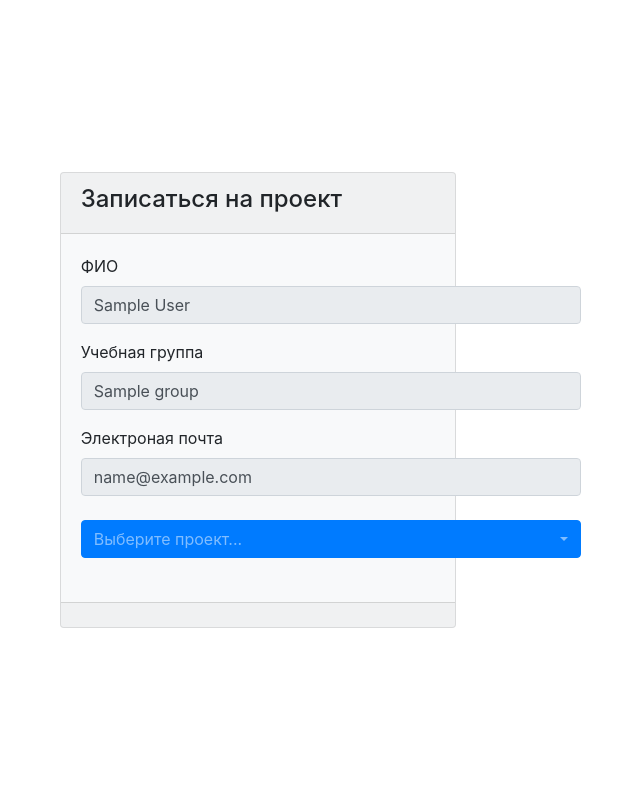
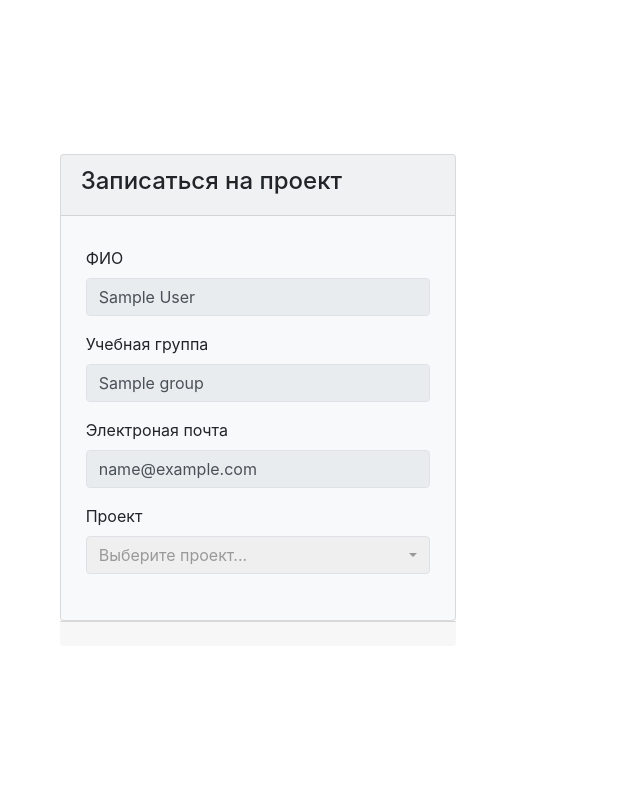
Before and after one commit to iryabuhin/flask-azure-login-demo, a Flask app: template app/templates/projectSelect.html in a window 1280 px wide. Shown: the part 61-861 px from the top of the page, without its empty margins (382-1022 px from the left). Run offline with Flask 2, Linux system fonts and the light colour scheme; the template is opened without the code that fills it: most values are stand-ins (such as "Sample title", 1, 10 or a date in 2020); some libraries are stand-ins or nearby versions.

Commit message:
add student grade check and fix select width

```diff
--- a/app/static/js/checkProjects.js
+++ b/app/static/js/checkProjects.js
@@ -6,24 +6,27 @@ $(function() {
     $(document).on('change', '#projectSelect', function () {
         let selectedProjectId = $(this).find(':selected').data('documentId');
         let cardFooter = $('.card-footer');
-        let dropdownToggleButton = $('.bootstrap-select > .dropdown-toggle');
+        let projectSelectButton = $('.bootstrap-select > .dropdown-toggle');
+        let teamSelectDiv = $(document).find('#teamSelectDiv');
 
         $.getJSON(`/api/projects/${selectedProjectId}/available`, {})
             .done(function (response) {
                 switch (response.status) {
                     case 'error':
-                        dropdownToggleButton.css('background-color', '#d9534f');
+                        projectSelectButton.removeClass('border-gray').addClass('border-danger').addClass('border-4');
 
+                        teamSelectDiv.prop('hidden', true);
                         cardFooter.empty();
-                        cardFooter.append(`<p class="lead text-danger font-weight-bold">${response.message}</p>`);
+                        cardFooter.append(`<p class="lead text-dark">${response.message}</p>`);
                         break;
                     case 'success':
-                        dropdownToggleButton.css('background-color', originalDropdownSelectBackgroundColor);
-                        $('form').children().last().prop('hidden', false);
+                        projectSelectButton.removeClass('border-danger').addClass('border-gray');
 
-                        let teamSelectDiv = $(document).find('#teamSelectDiv');
-                        teamSelectDiv.empty();
-                        teamSelectDiv.html('<select title="Выберите команду" data-width="500px" data-style="btn-primary" id="teamSelect" class="selectpicker show-tick"></select>');
+                        teamSelectDiv.prop('hidden', false);
+                        teamSelectDiv.append('<label for="#teamSelect">Команда</label>');
+                        teamSelectDiv.append(
+                            '<select id="teamSelect" class="selectpicker show-tick" title="Выберите команду" data-width="100%" data-style="border border-grey" ></select>'
+                        );
 
                         let teams = response.data.teams;
 
@@ -31,10 +34,10 @@ $(function() {
                             $('#teamSelect').append(`<option>${team.name} (свободных мест: ${team.emptySlots.toString()})</option>`);
                         });
 
-                        $('.selectpicker').selectpicker();
-                        // let cardFooter = $('.card-footer');
+                        $('.selectpicker').selectpicker('refresh');
+
                         cardFooter.empty()
-                        cardFooter.append('<button type="submit" id="submit" class="btn btn-lg btn-success">Записаться</button>');
+                        cardFooter.html('<button type="submit" id="submit" class="btn btn-lg btn-primary" disabled>Записаться</button>');
 
                         break;
                 }
@@ -44,11 +47,17 @@ $(function() {
             });
     });
 
+    $(document).on('change', '#teamSelect', function () {
+        if ($(this).val() !== '') {
+            $(document).find('#submit').removeAttr('disabled');
+        }
+    });
+
     $(document).on('click', '#submit', function (event) {
         event.preventDefault();
 
-        if (!$(document).find('#teamSelect') || $('#teamSelect').val() === 'default') {
-            return;
+        if (!$(document).find('#teamSelect') || $('#teamSelect').val() === '') {
+            $(this);
         }
 
         $(this).prop('disabled', true);
--- a/app/templates/base.html
+++ b/app/templates/base.html
@@ -9,8 +9,6 @@
         <link rel="stylesheet" href="https://maxcdn.bootstrapcdn.com/bootstrap/4.0.0/css/bootstrap.min.css" integrity="sha384-Gn5384xqQ1aoWXA+058RXPxPg6fy4IWvTNh0E263XmFcJlSAwiGgFAW/dAiS6JXm" crossorigin="anonymous">
         <link rel="stylesheet" href="https://cdnjs.cloudflare.com/ajax/libs/bootstrap-select/1.13.18/css/bootstrap-select.min.css" integrity="sha512-ARJR74swou2y0Q2V9k0GbzQ/5vJ2RBSoCWokg4zkfM29Fb3vZEQyv0iWBMW/yvKgyHSR/7D64pFMmU8nYmbRkg==" crossorigin="anonymous" />
         {% block styles %}
-            <!-- Bootstrap CSS -->
-            {{ bootstrap.load_css() }}
         {% endblock %}
         <style>
             body {
--- a/app/templates/card.html
+++ b/app/templates/card.html
@@ -8,7 +8,7 @@
 						<h4 class="h4">{% block card_title %}Записаться на проект{% endblock %}</h4>
 					{% endblock %}
 				</div>
-				<div class="card-body mx-auto my-auto">
+				<div class="card-body">
 					{% block card_body %}
 					{% endblock %}
 				</div>
--- a/app/templates/error.html
+++ b/app/templates/error.html
@@ -2,11 +2,11 @@
 
 {% block content %}
 <div class="container">
-    <div class="jumbotron align-self-center jumbotron-vertical-center">
+    <div class="jumbotron mt-4">
         <h4 class="display-4">{% block error_code %}{% if error_message is defined %}{{ error_header }}{% endif %}{% endblock %}</h4>
         {% block error %}
         {% if error_message is defined %}
-        {{ error_message }}
+            {{ error_message }}
         {% endif %}
         {% endblock %}
     </div>
--- a/app/templates/projectSelect.html
+++ b/app/templates/projectSelect.html
@@ -1,11 +1,19 @@
 {% extends "card.html" %}
 {% block styles %}
 <style>
+	.card-body {
+		padding: 30px 40px;
+	}
+
 	.dropdown-header {
 		padding: 0 1rem;
 	}
 	.dropdown-divider {
 		margin: 0.25rem 0;
+	}
+
+	.border-grey {
+		border: 1px solid #ced4da;
 	}
 </style>
 <link rel="stylesheet" href="https://cdnjs.cloudflare.com/ajax/libs/bootstrap-select/1.13.18/css/bootstrap-select.min.css" integrity="sha512-ARJR74swou2y0Q2V9k0GbzQ/5vJ2RBSoCWokg4zkfM29Fb3vZEQyv0iWBMW/yvKgyHSR/7D64pFMmU8nYmbRkg==" crossorigin="anonymous" />
@@ -14,30 +22,24 @@
 {% block title %} Запись {% endblock %}
 {% block card_body %}
 <form>
-	<div class="form-group row justify-content-between">
-		<div class="col-lg-12 col-sm-12">
+	<div class="form-group row">
 			<label for="fullName">ФИО</label>
-			<div class="form-control" id="fullName" readonly="">{{ data['fullName'] }}</div>
-		</div>
+			<div class="form-control border border-grey" id="fullName" readonly="">{{ data['fullName'] }}</div>
 	</div> <!-- form-group// -->
 
 	<div class="form-group row">
-        <div class="col-12">
 			<label for="group">Учебная группа</label>
-			<div id="group" class="form-control" readonly="">{{ data['group'] }}</div>
-		</div>
+			<div id="group" class="form-control border border-grey" readonly="">{{ data['group'] }}</div>
 	 </div>
 
 	<div class="form-group row">
-		<div class="col-12">
 			<label for="email">Электроная почта</label>
-			<div class="form-control" readonly="" id="email" >{{ data['email'] }}</div>
-		</div>
+			<div class="form-control border border-grey" readonly="" id="email" >{{ data['email'] }}</div>
 	</div> <!-- form-group// -->
 
-	<div class="row py-2 justify-content-center my-3">
-		<div class="col-12">
-			<select id="projectSelect" class="selectpicker show-tick" data-width="500px" title="Выберите проект..." data-live-search="true" data-width="auto" data-style="btn-primary" data-size="10">
+	<div class="form-group row">
+			<label for="projectSelect">Проект</label>
+			<select id="projectSelect" class="selectpicker show-tick form-select" title="Выберите проект..." data-style="form-select border border-grey" data-live-search="true" data-width="100%" data-size="10">
 				{% for mentor, projects in projects_by_mentor.items() %}
 				<optgroup label="{{ mentor }}">
 					{% for proj in projects %}
@@ -46,12 +48,9 @@
 				</optgroup>
 				{% endfor %}
 			</select>
-		</div>
 	</div>
 
-	<div class="row justify-content-center align-items-center my-3" hidden>
-		<div class="col-12">
-			<div id="teamSelectDiv" class="row justify-content-center align-items-center text-center"></div>
+	<div class="form-group row" id="teamSelectDiv" hidden>
 		</div>
 	</div>
 </form>
--- a/app/templates/success.html
+++ b/app/templates/success.html
@@ -2,9 +2,9 @@
 {% block title %} Запись {% endblock %}
 
 {% block content %}
-<div class="jumbotron jumbotron-fluid vertical-center">
+<div class="jumbotron">
     <div class="container">
-        <h1>Вы успешно записаны на проект</h1>
+        <h3 class="h3">Вы успешно записаны на проект</h3>
         <p class="lead">Вы записаны на проект "<span class="font-weight-bold">{{ project_name }}</span>" в команду №<span class="font-weight-bold">{{ team_number }}</span></p>
         <hr class="my-3">
         <p class="lead">Номер вашей ячейки в сводной таблице - <a href="{{ sheet_url }}">{{ cell_index }}</a> </p>
--- a/config.py
+++ b/config.py
@@ -23,6 +23,10 @@ class Config:
 
     MONGO_URI = os.environ.get('MONGO_URI') or os.environ.get('DATABASE_URI')
     MONGO_DBNAME = os.environ.get('MONGO_DBNAME')
+
+    STUDENT_GRADE_CHECK_ENABLED = os.environ.get('STUDENT_GRADE_CHECK_ENABLED') or False
+    STUDENT_GRADE_MAX = os.environ.get('STUDENT_GRADE_MAX') or 1
+
 
 
     @staticmethod
```
Also changed, not shown: app/main/views.py (+10 -1 lines), 1 other file.
